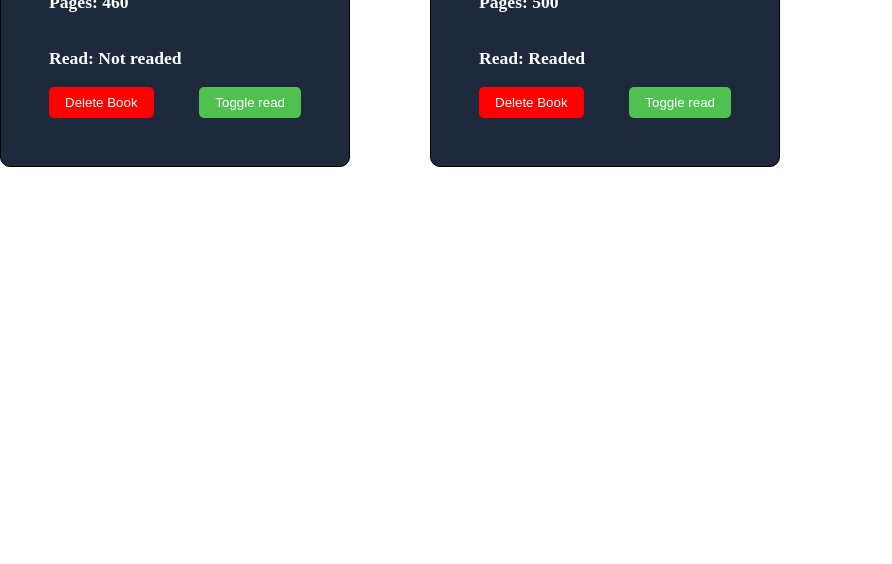
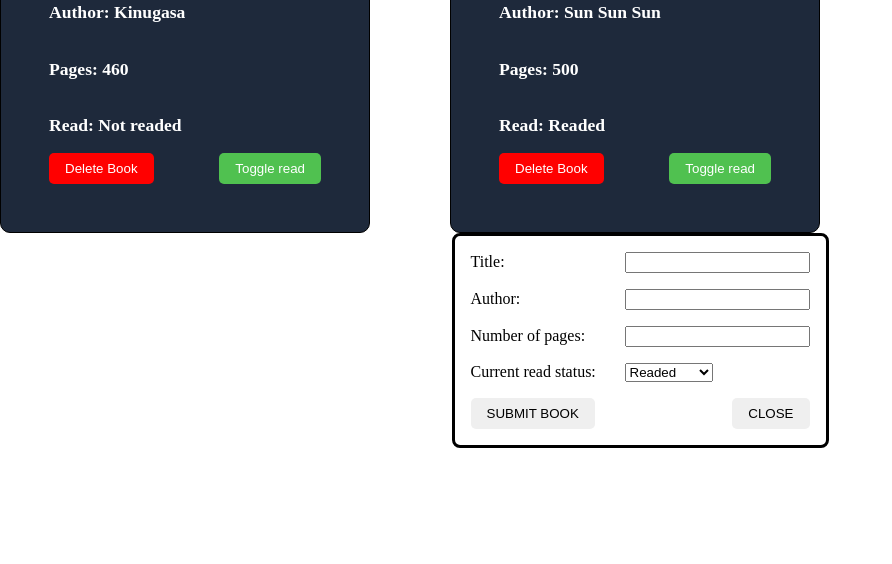
Before and after one commit to Muze32/Library, a plain HTML site: page index.html in a window 1280 px wide. Shown: the part 236-800 px from the top of the page, without its empty margins (0-892 px from the left). Drawn offline with Linux system fonts and the light colour scheme.

Commit message:
Style buttons

```diff
--- a/index.html
+++ b/index.html
@@ -9,9 +9,10 @@
 </head>
 
 <body>
+    <h2>Library</h2>
     <button id="show">ADD NEW BOOK</button>
     <div id="container"></div>
-    <dialog>
+    <dialog open>
         <form action="">
             <div>
                 <label for="title">Title: </label>
@@ -32,9 +33,11 @@
                     <option value="Not readed">Not readed</option>
                 </select>
             </div>
-            <button type="submit" id="submit">SUBMIT BOOK</button>
+            <div class="button-row">
+                <button type="submit" id="submit">SUBMIT BOOK</button>
+                <button id="close" type="button">CLOSE</button>
+            </div>
         </form>
-        <button id="close" type="button">CLOSE</button>
     </dialog>
 </body>
 </html>
--- a/style.css
+++ b/style.css
@@ -11,15 +11,17 @@ body {
     gap: 5rem;
 }
 
+/******BOOK CARDS*******/
+
 .card {
     border: 1px solid black;
+    border-radius: 10px;
     color: white;
     background-color: #1e293b;
-    border-radius: 10px;
-    width: 350px;
+    width: 370px;
     padding: 3rem;
     display: grid;
-    grid-template-rows: 1fr min-content min-content;
+    grid-template-rows: 1fr;
 }
 
 .card h1 {
@@ -40,6 +42,8 @@ body {
     justify-content: space-between;
     flex-grow: 1;
 }
+
+/****BUTTONS****/
 
 .card button:first-child {
     background-color: red;
@@ -64,3 +68,16 @@ label {
     display: inline-block;
     width: 150px;
 }
+
+.button-row {
+    display: flex;
+    justify-content: space-between;
+}
+
+form > div:not(:first-child) {
+    margin-top: 1rem;
+}
+
+dialog {
+    border-radius: 8px;
+}
```
